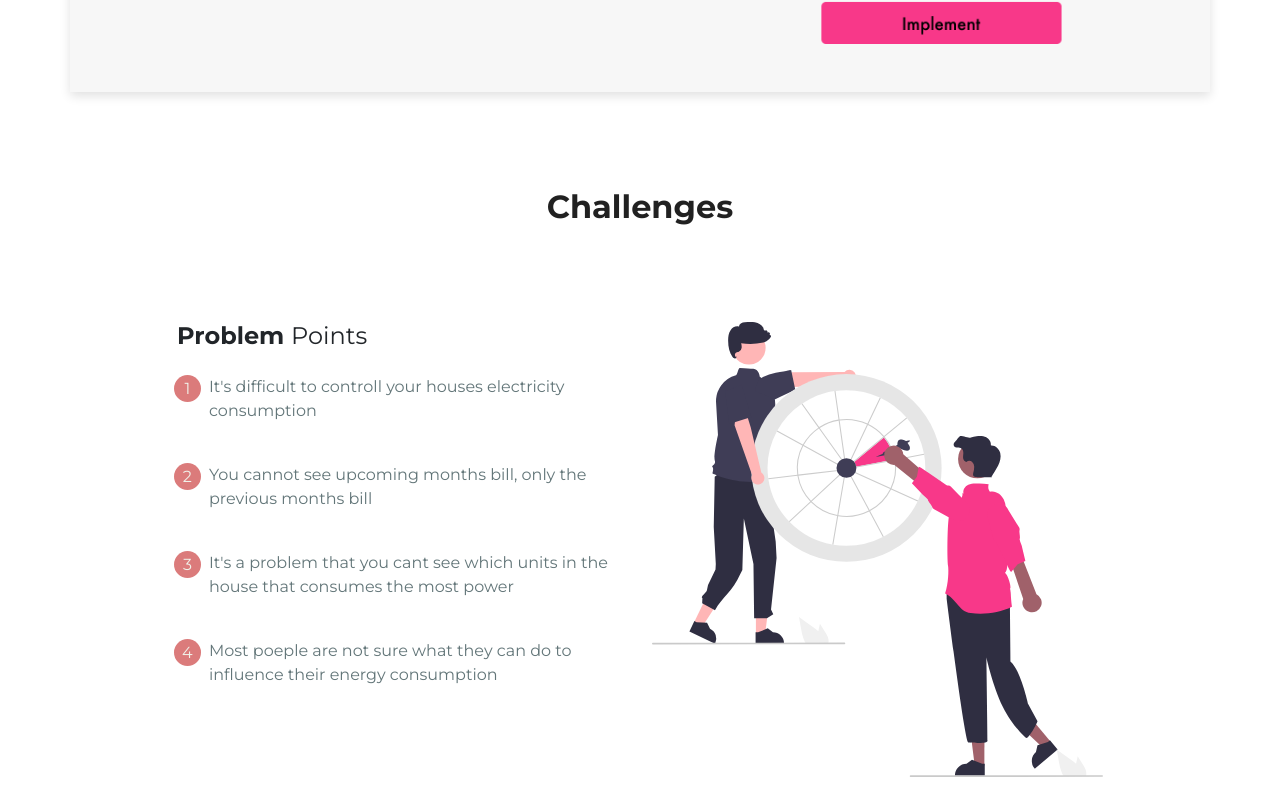
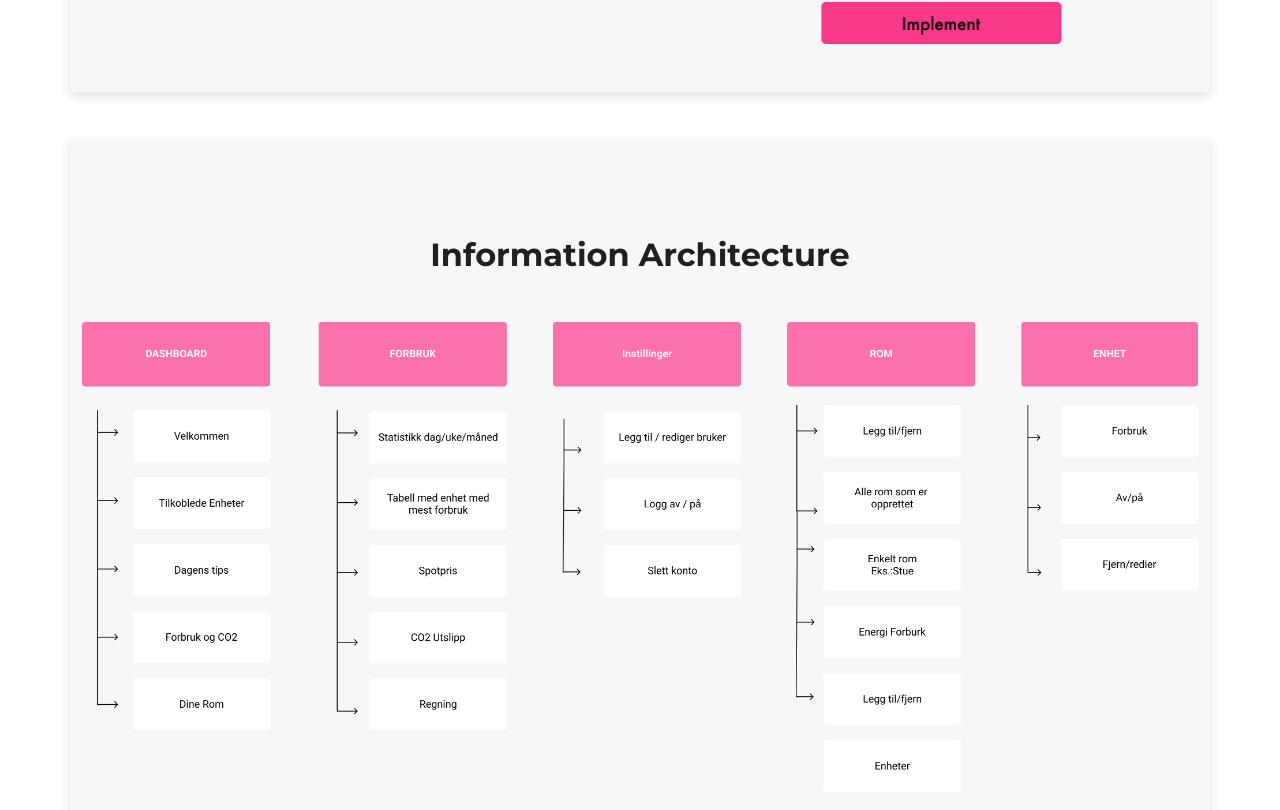
Before and after one commit to Kennethk2014/portfolio, a Vue app: page /portfolio/smartwatt in a window 1280 px wide. Shown: the part 1890-2700 px from the top of the page. Built offline with nearby package versions, Linux system fonts and the light colour scheme; what vue-kinesis would draw is missing.

Commit message:
added information architecture

```diff
--- /dev/null
+++ b/src/components/InformationArchitecture/InformationArchitecture.vue
@@ -0,0 +1,31 @@
+<template>
+    <section class="row align-items-center justify-content-center py-5 mt-5">
+        <h3 class="col-12 text-md-center mb-5 mt-xl-5">Information Architecture</h3>
+            <img class="col-12 img-fluid" :src="require(`@/assets/images/smartwatt-pf/sitemap.png`)">
+    </section>
+</template>
+
+
+<script>
+export default {
+
+}
+</script>
+
+<style scoped>
+h3{
+    font-size: 2rem;
+    color: rgba(0, 0, 0, 0.87);
+    font-weight: 700;
+}
+section{
+    background-color: rgba(0, 0, 0, 0.03);
+
+}
+@media screen and (min-width: 576px) {
+    section{
+        box-shadow: 0px 4px 10px rgba(0, 0, 0, 0.12);
+
+    }
+}
+</style>
--- a/src/views/SmartWattCaseStudy.vue
+++ b/src/views/SmartWattCaseStudy.vue
@@ -19,6 +19,7 @@
                 mobileImage="smartwatt-pf/Mobile-Timeline.png"
             />
 
+            <information-architecture />
             <problems-section
 
             />
@@ -28,6 +29,7 @@
                 image="smartwatt-pf/idemyldring.png"
             />
 
+            <!-- INFORMATION ARCHITECTURE -->
             <design-phase
 
             />
@@ -136,8 +138,9 @@ import ProjectOverview from '../components/ProjectOverview/ProjectOverview.vue'
 import Timeline from '../components/Timeline/Timeline.vue';
 import ExplorePhase from '../components/ExplorePhase/ExplorePhase.vue';
 import DesignPhase from '../components/DesignPhase/DesignPhase.vue';
+import InformationArchitecture from '../components/InformationArchitecture/InformationArchitecture.vue'
 export default {
-  components: {ProblemsSection, Timeline, HeaderCaseStudy, ProjectOverview, ExplorePhase, DesignPhase },
+  components: {InformationArchitecture, ProblemsSection, Timeline, HeaderCaseStudy, ProjectOverview, ExplorePhase, DesignPhase },
 
 
 }
```
Also changed, not shown: src/assets/images/smartwatt-pf/sitemap.png (added).
